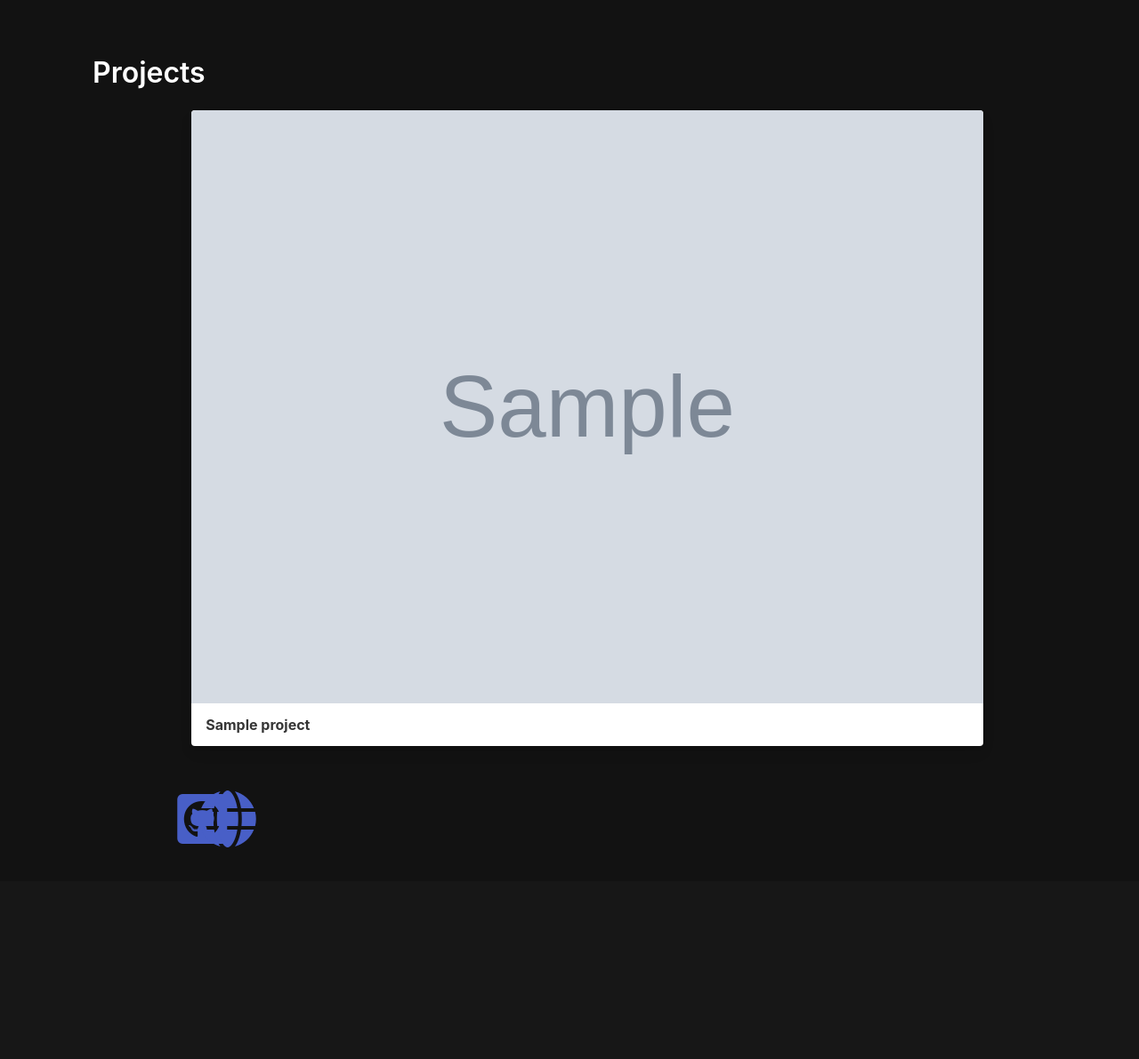
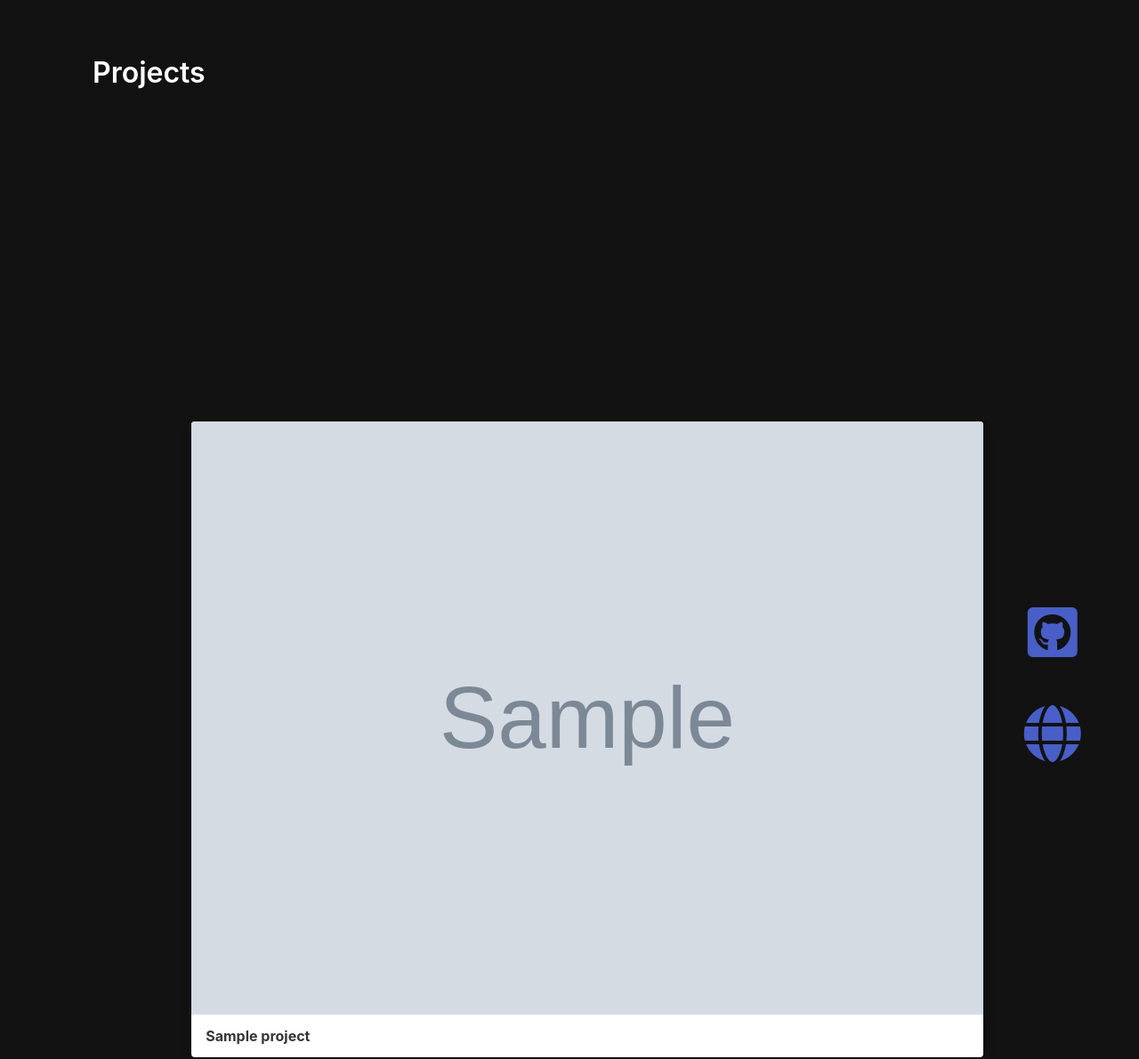
Before and after one commit to Tiranoe/Portfolio, a Django app: page /projects/ in a window 1280 px wide. Shown: the part 52-1243 px from the top of the page at 89% size. Before the commit the page ends 1005 px from the top, so only its background shows below. Run offline with Django 4.2, Linux system fonts and the light colour scheme; tables that the repository leaves empty hold one stand-in row (values such as "Sample post"); grey boxes marked "Sample" are stand-in pictures.

Commit message:
unable to solve the a issue

```diff
--- a/main_app/static/styles/main.css
+++ b/main_app/static/styles/main.css
@@ -32,7 +32,7 @@ h3 {
 }
 
 .gallery .card:hover {
-    transform: scale(0.9);
+    transform: scale(1.05);
     z-index: 10;
 }
 
@@ -90,3 +90,10 @@ img {
     top: 350px;
     right: 40px;
 }
+
+.live_link{
+    position: absolute;
+    z-index: 5;
+    top: 225px;
+    right: -90px;
+}
--- a/main_app/templates/project_list.html
+++ b/main_app/templates/project_list.html
@@ -16,19 +16,20 @@
       <div class="card-header">
         <h2 class="card-header-title">{{project.name}}</p>
       </div>
-    </div>
-    <div class="card-body-center">
+      <div class="live_link">
         <a href="{{project.github}}">
           <span class="icon">
             <i class="fa-brands fa-square-github fa-4x"></i>
           </span>
         </a>
+        </br></br></br></br>
         <a href="{{project.live}}">
           <span class="icon">
             <i class="fa-solid fa-globe fa-4x"></i>
           </span>
         </a>
       </div>
+    </div>
   </a>
   {% endfor %}
 </div>
```
Lines whose indentation alone changed are shown as unchanged.
